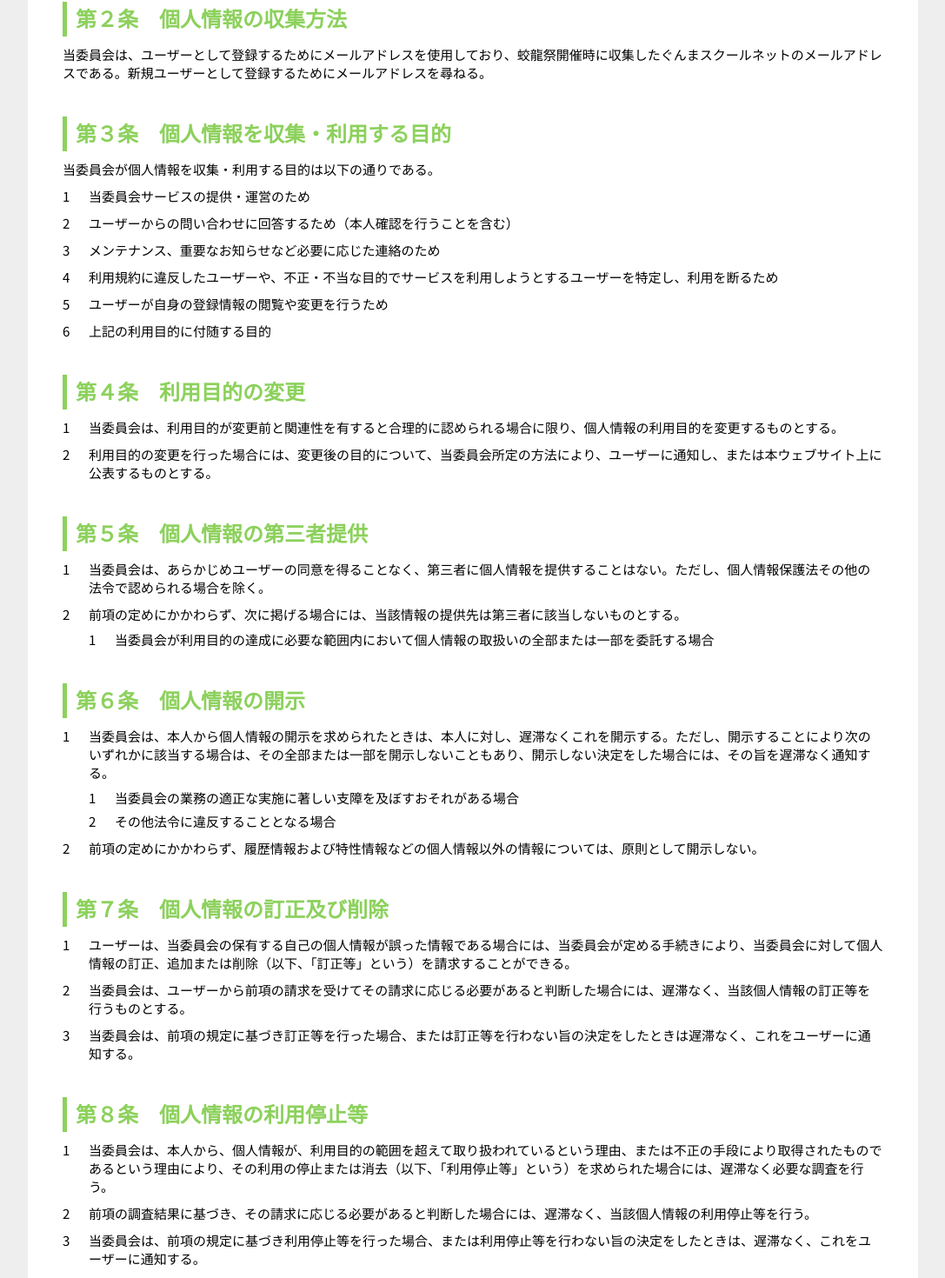
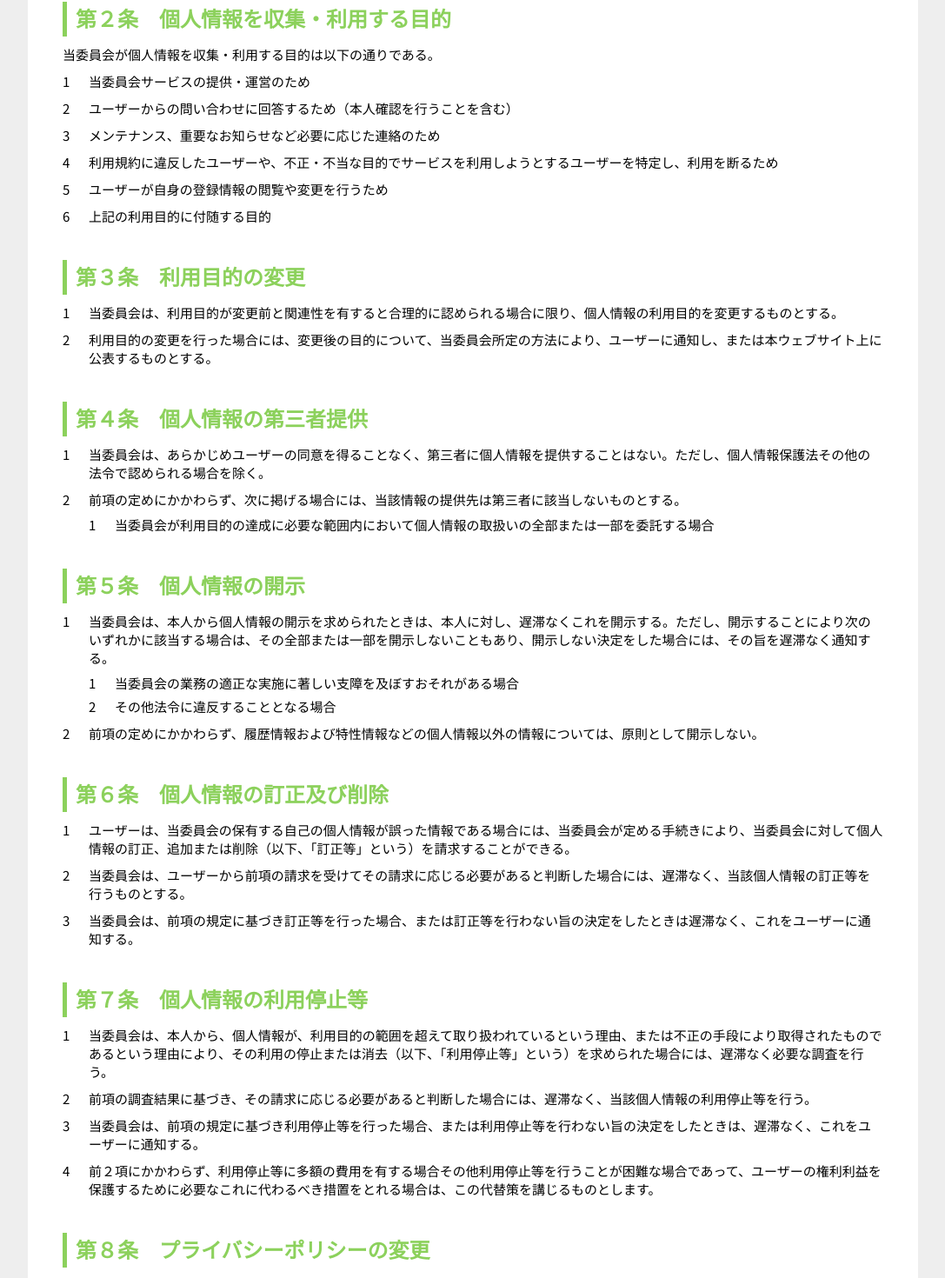
Before and after one commit to koryojohogijutsu/koryo-fes.results, a Next.js app: page /privacypolicy in a window 1280 px wide. Shown: the part 467-1937 px from the top of the page at 87% size, without its empty margins (96-1183 px from the left). Built offline with nearby package versions, Linux system fonts and the light colour scheme.

Commit message:
Update PrivacyPage.tsx

```diff
--- a/components/PrivacyPage.tsx
+++ b/components/PrivacyPage.tsx
@@ -21,13 +21,7 @@ export function PrivacyPage() {
           </p>
         </Section>
 
-        <Section title="第２条　個人情報の収集方法">
-          <p>
-            当委員会は、ユーザーとして登録するためにメールアドレスを使用しており、蛟龍祭開催時に収集したぐんまスクールネットのメールアドレスである。新規ユーザーとして登録するためにメールアドレスを尋ねる。
-          </p>
-        </Section>
-
-        <Section title="第３条　個人情報を収集・利用する目的">
+        <Section title="第２条　個人情報を収集・利用する目的">
           <p>当委員会が個人情報を収集・利用する目的は以下の通りである。</p>
           <ol className={styles.orderedList}>
             <li>当委員会サービスの提供・運営のため</li>
@@ -39,14 +33,14 @@ export function PrivacyPage() {
           </ol>
         </Section>
 
-        <Section title="第４条　利用目的の変更">
+        <Section title="第３条　利用目的の変更">
           <ol className={styles.orderedList}>
             <li>当委員会は、利用目的が変更前と関連性を有すると合理的に認められる場合に限り、個人情報の利用目的を変更するものとする。</li>
             <li>利用目的の変更を行った場合には、変更後の目的について、当委員会所定の方法により、ユーザーに通知し、または本ウェブサイト上に公表するものとする。</li>
           </ol>
         </Section>
 
-        <Section title="第５条　個人情報の第三者提供">
+        <Section title="第４条　個人情報の第三者提供">
           <ol className={styles.orderedList}>
             <li>当委員会は、あらかじめユーザーの同意を得ることなく、第三者に個人情報を提供することはない。ただし、個人情報保護法その他の法令で認められる場合を除く。</li>
             <li>
@@ -58,7 +52,7 @@ export function PrivacyPage() {
           </ol>
         </Section>
 
-        <Section title="第６条　個人情報の開示">
+        <Section title="第５条　個人情報の開示">
           <ol className={styles.orderedList}>
             <li>
               当委員会は、本人から個人情報の開示を求められたときは、本人に対し、遅滞なくこれを開示する。ただし、開示することにより次のいずれかに該当する場合は、その全部または一部を開示しないこともあり、開示しない決定をした場合には、その旨を遅滞なく通知する。
@@ -71,7 +65,7 @@ export function PrivacyPage() {
           </ol>
         </Section>
 
-        <Section title="第７条　個人情報の訂正及び削除">
+        <Section title="第６条　個人情報の訂正及び削除">
           <ol className={styles.orderedList}>
             <li>ユーザーは、当委員会の保有する自己の個人情報が誤った情報である場合には、当委員会が定める手続きにより、当委員会に対して個人情報の訂正、追加または削除（以下、「訂正等」という）を請求することができる。</li>
             <li>当委員会は、ユーザーから前項の請求を受けてその請求に応じる必要があると判断した場合には、遅滞なく、当該個人情報の訂正等を行うものとする。</li>
@@ -79,7 +73,7 @@ export function PrivacyPage() {
           </ol>
         </Section>
 
-        <Section title="第８条　個人情報の利用停止等">
+        <Section title="第７条　個人情報の利用停止等">
           <ol className={styles.orderedList}>
             <li>当委員会は、本人から、個人情報が、利用目的の範囲を超えて取り扱われているという理由、または不正の手段により取得されたものであるという理由により、その利用の停止または消去（以下、「利用停止等」という）を求められた場合には、遅滞なく必要な調査を行う。</li>
             <li>前項の調査結果に基づき、その請求に応じる必要があると判断した場合には、遅滞なく、当該個人情報の利用停止等を行う。</li>
@@ -88,7 +82,7 @@ export function PrivacyPage() {
           </ol>
         </Section>
 
-        <Section title="第９条　プライバシーポリシーの変更">
+        <Section title="第８条　プライバシーポリシーの変更">
           <ol className={styles.orderedList}>
             <li>本ポリシーの内容は、法令その他本ポリシーに別段の定めのある事項を除いて、ユーザーに通知することなく、変更することができるものとする。</li>
             <li>当委員会が別途定める場合を除いて、変更後のプライバシーポリシーは、本ウェブサイトに掲載したときから効力を生じるものとする。</li>
```
